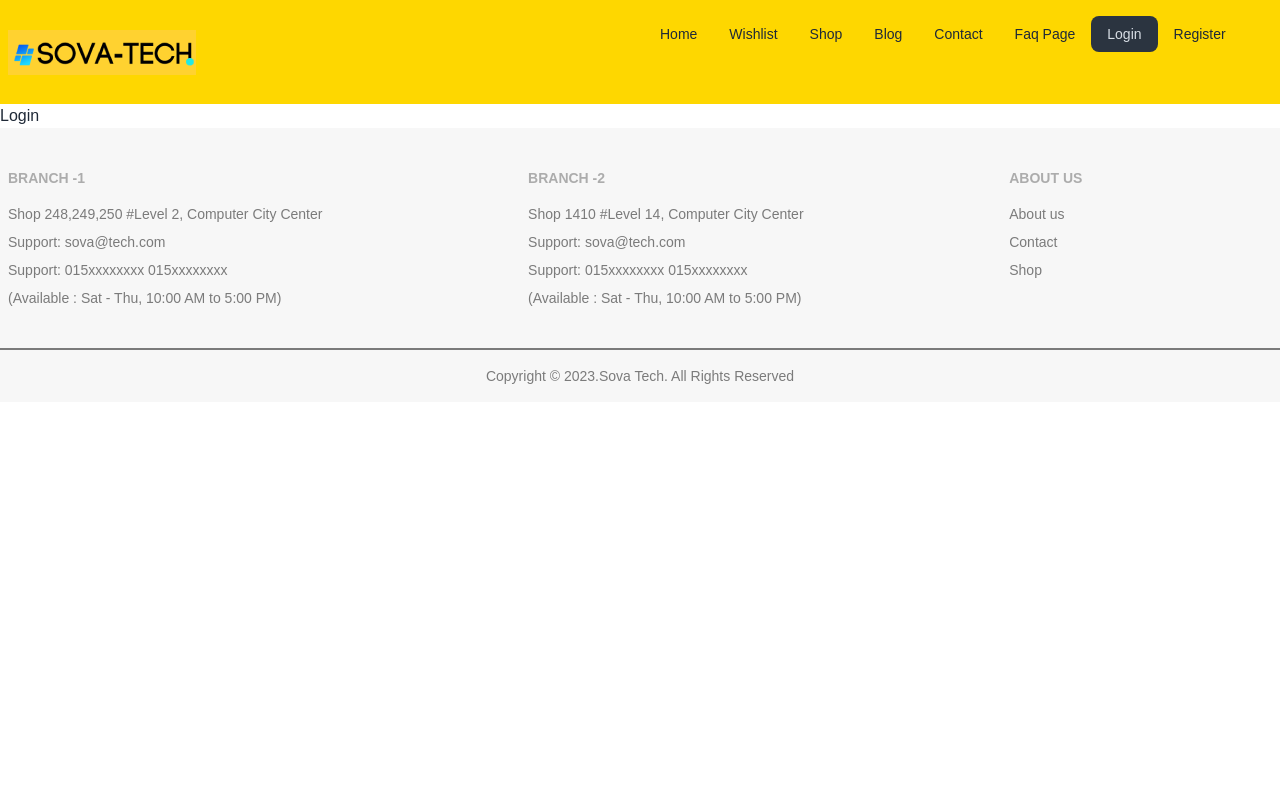
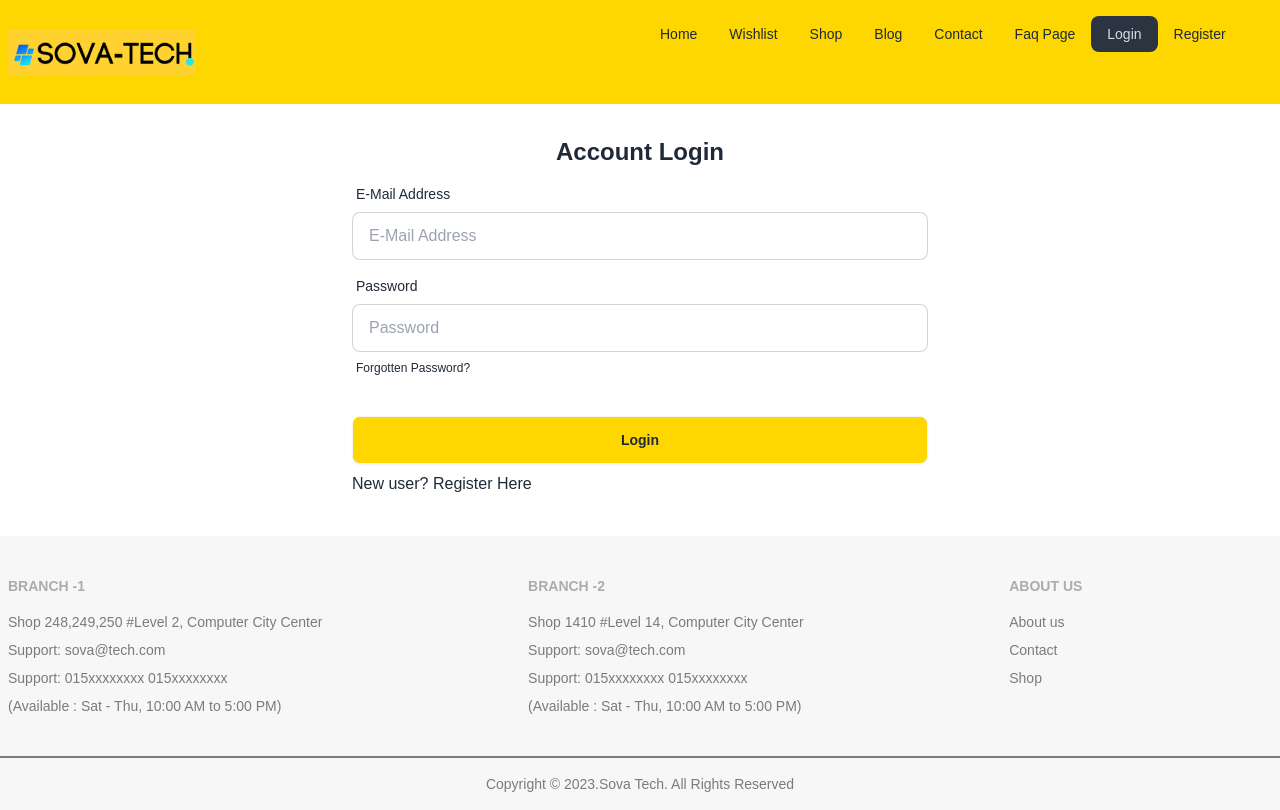
Before and after one commit to peuldev/sova-tech-client, a React (Vite) app: page /login in a window 1280 px wide. Built offline with nearby package versions, Linux system fonts and the light colour scheme; some icons are missing.

Commit message:
add login page

```diff
--- a/src/Pages/Login/Login.jsx
+++ b/src/Pages/Login/Login.jsx
@@ -1,7 +1,52 @@
+import { Link } from "react-router-dom";
+
 const Login = () => {
   return (
     <div>
-      <h1>Login</h1>
+      <form className="card-body lg:w-1/2 mx-auto">
+        <h3 className="text-2xl text-center font-semibold">Account Login</h3>
+        <div className="form-control">
+          <label className="label">
+            <span className="label-text">E-Mail Address</span>
+          </label>
+          <input
+            type="email"
+            placeholder="E-Mail Address"
+            className="input input-bordered"
+            required
+            name="email"
+          />
+        </div>
+        <div className="form-control">
+          <label className="label">
+            <span className="label-text">Password</span>
+          </label>
+          <input
+            type="password"
+            placeholder="Password"
+            className="input input-bordered"
+            required
+            name="password"
+          />
+          <label className="label">
+            <a href="#" className="label-text-alt link link-hover ">
+              Forgotten Password?
+            </a>
+          </label>
+        </div>
+        <div className="form-control mt-6">
+          <button className="btn bg-custom_yellow hover:bg-custom_blue hover:text-custom_white ">
+            Login
+          </button>
+          <p className="py-2">
+            New user?
+            <Link to="/register" className="hover:text-custom_blue">
+              {" "}
+              Register Here
+            </Link>
+          </p>
+        </div>
+      </form>
     </div>
   );
 };
```
